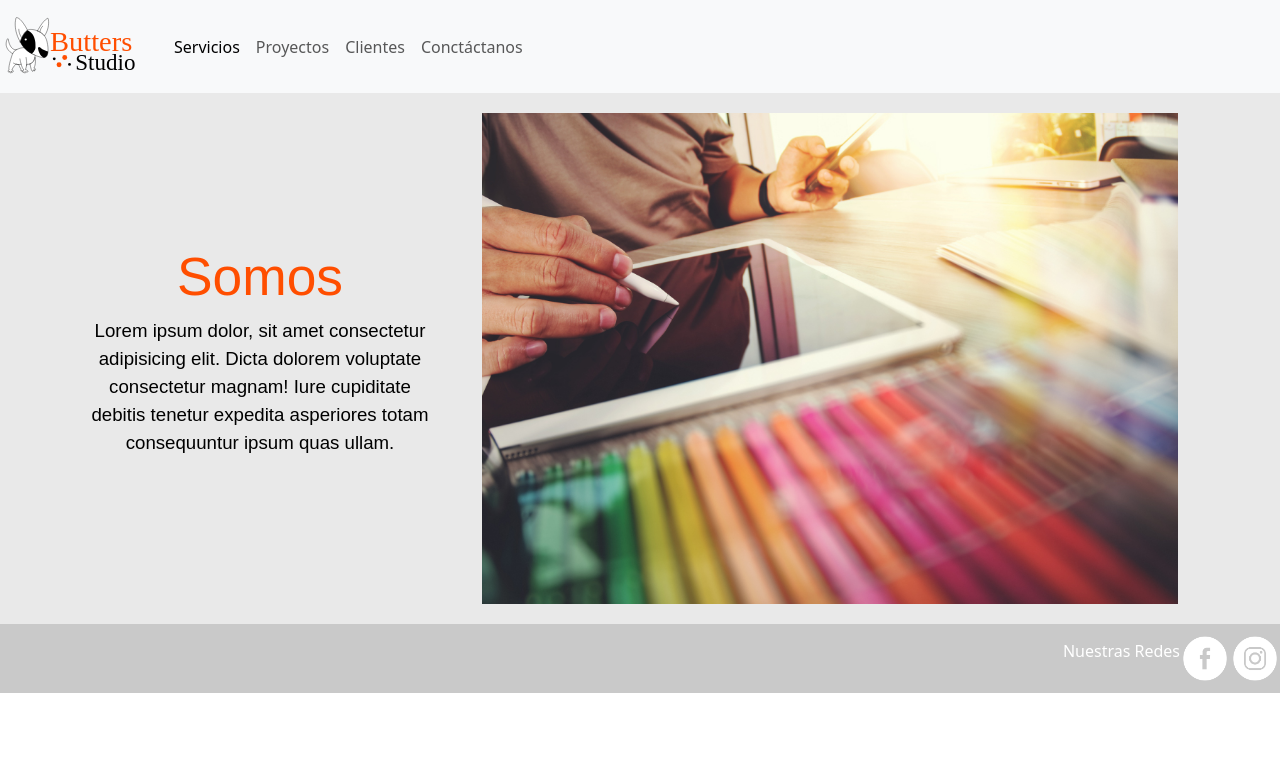
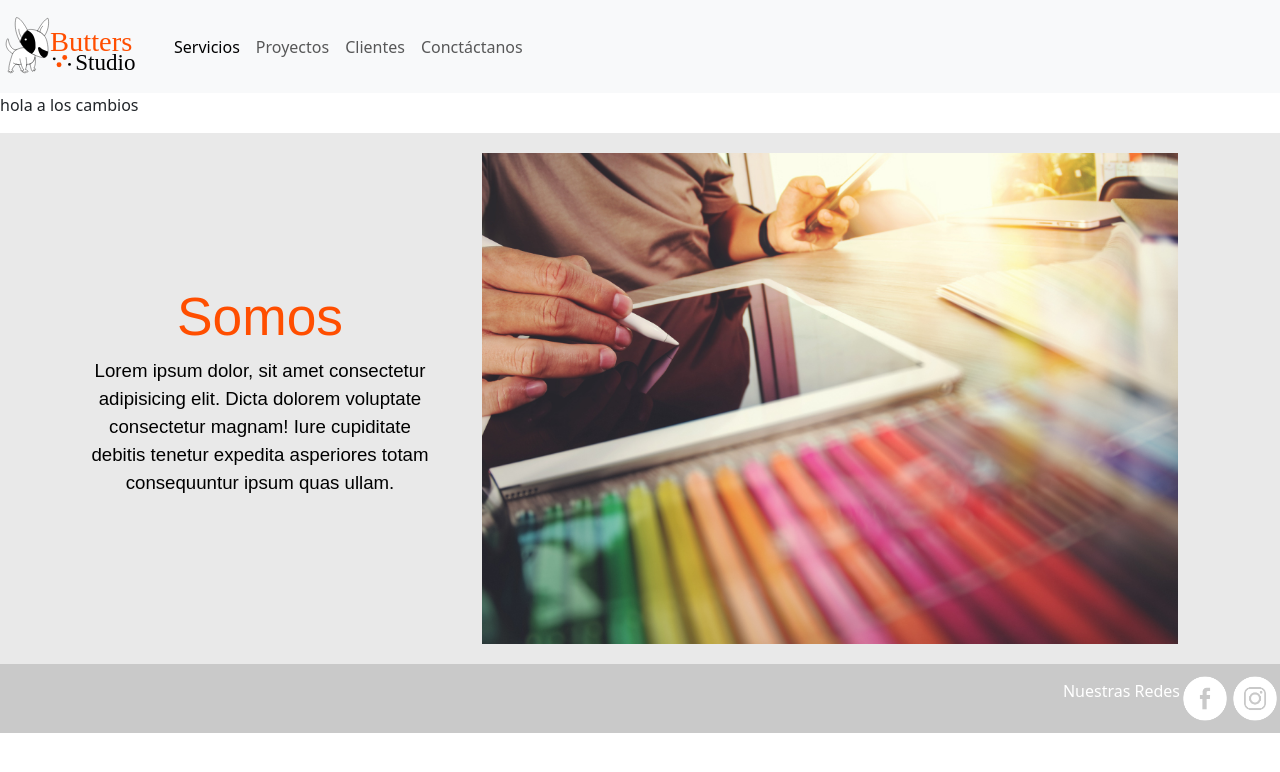
Before and after one commit to Leointhesky/clase6-52040, a plain HTML site: page index.html in a window 1280 px wide. Drawn offline with nearby package versions, Linux system fonts and the light colour scheme.

Commit message:
agregue una seccion con p

```diff
--- a/index.html
+++ b/index.html
@@ -40,6 +40,8 @@
             </div>
         </div>
     </nav>
+
+    <section> <p> hola a los cambios</p></section>
 
 
     <!-- <header>
```
